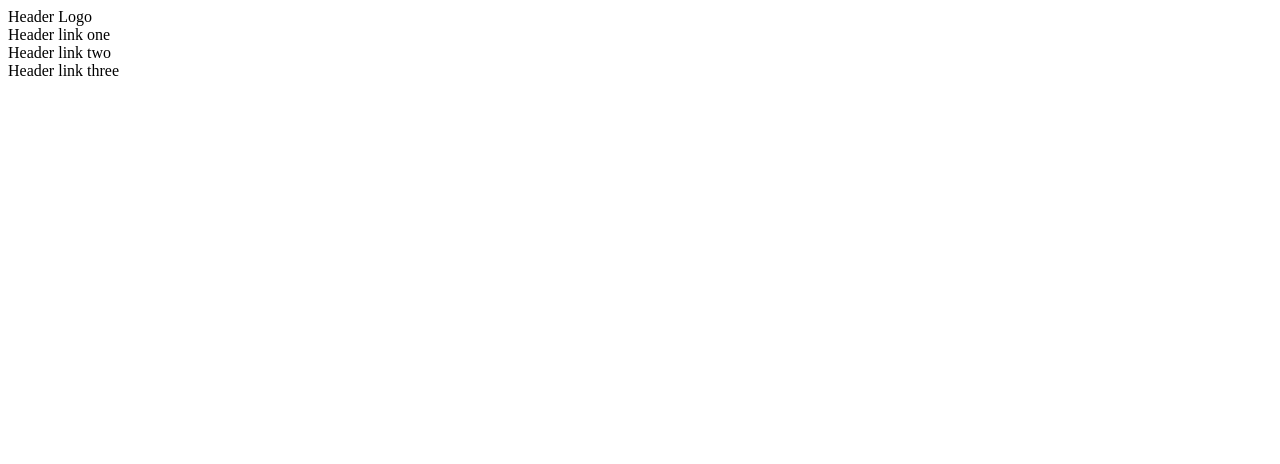
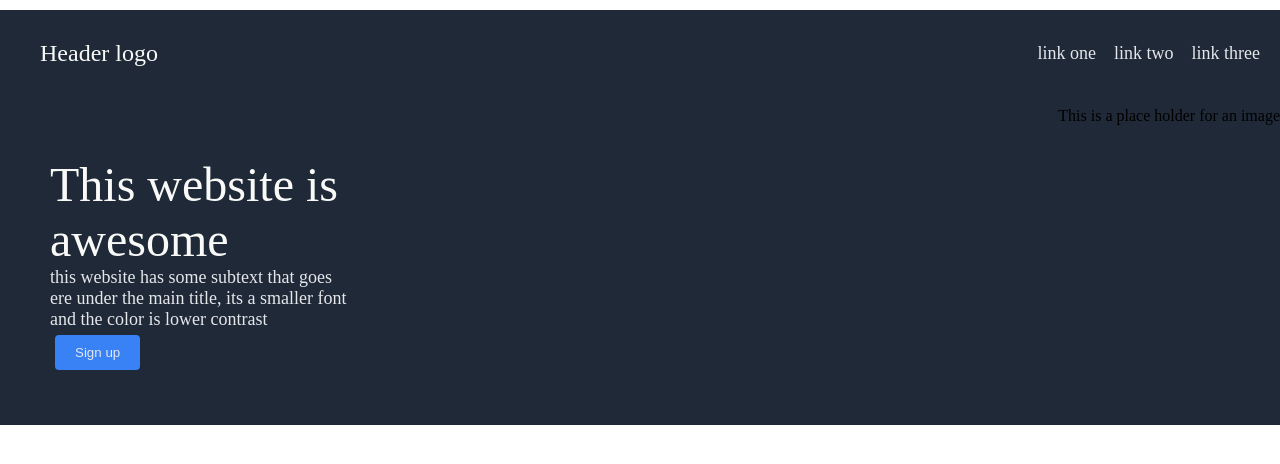
Before and after one commit to Jbqze/landing-page, a plain HTML site: page index.html in a window 1280 px wide. Drawn offline with Linux system fonts and the light colour scheme.

Commit message:
added the 2nd section of the header

```diff
--- a/index.html
+++ b/index.html
@@ -4,19 +4,56 @@
     <meta charset="UTF-8">
     <meta http-equiv="X-UA-Compatible" content="IE=edge">
     <meta name="viewport" content="width=device-width, initial-scale=1.0">
-    <title>Document</title>
+    <link rel="stylesheet" type="text/css" href="style.css">
+    <title>Landing Page</title>
+
+
 </head>
 
 <body>
 
+
+<div class="header-container">
+
 <div class="Header">
-<div>Header Logo</div>
-<div class="links">
-<div>Header link one</div>
-<div>Header link two</div>
-<div>Header link three</div>
+
+  <div class="logo"> Header logo </div>
+   <div class="link"> link one </div>
+    <div class="link2"> link two </div>
+   <div class="link3"> link three </div>
+
 </div>
+
+<div class="content">
+
+<div class="left">
+
+    <div class="website">This website is
+                          awesome </div>
+    <div class="text">this website has some subtext that goes ere under the main title, its a smaller font and the color is lower contrast</div>
+    <button class="button"> Sign up</button>
+
 </div>
+
+
+<div class="right">
+<div class="image"><img sorc="images"/> This is a place holder for an image </div>
+
+</div>
+
+
+</div>
+
+
+</div>
+
+
+
+
+
+
+
+
 
 
 
--- a/style.css
+++ b/style.css
@@ -0,0 +1,88 @@
+body {
+
+   height: 100vh;
+   padding: 0;
+   margin: 0;
+}
+
+.header-container{
+
+background-color: #1f2937;
+}
+
+.logo{
+
+display: flex;
+flex: 1;
+padding: 10px;
+margin: 10px;
+
+
+}
+.Header{
+
+display: flex;
+font-size: 24px;
+color: #f9faf8;
+gap: 18px;
+padding: 10px;
+margin: 10px;
+}
+
+.link, .link2, .link3 {
+display: flex;
+font-size: 18px;
+color: #e5e7eb;
+align-items: center;
+
+}
+
+
+
+.content{
+
+    display: flex;
+    justify-content: space-between;
+
+}
+
+
+button{
+background-color: #3882f6;
+border-radius: 4px;
+color: #e5e7eb;
+padding: 10px 20px;
+margin: 5px;
+border: none;
+
+}
+
+.website{
+
+
+   font-size: 48px;
+   font: bolder;
+   color: #f9faf8;
+   display: flex;
+
+
+
+}
+
+.left{
+
+   max-width:  300px;
+   padding: 25px;
+   margin: 25px;
+
+
+
+}
+
+.text{
+
+
+    font-size: 18px;
+    color: #e5e7eb;
+
+}
```
